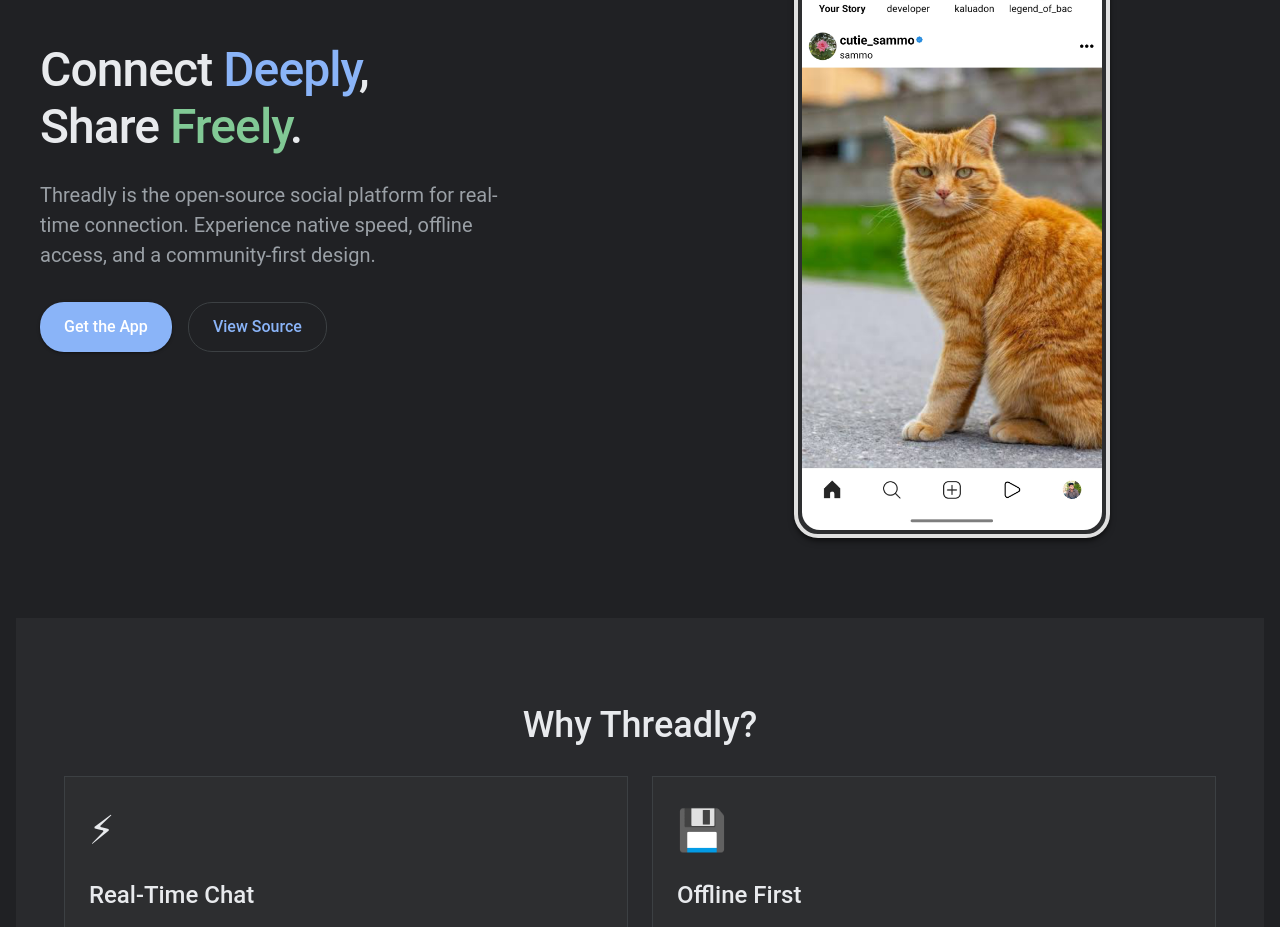
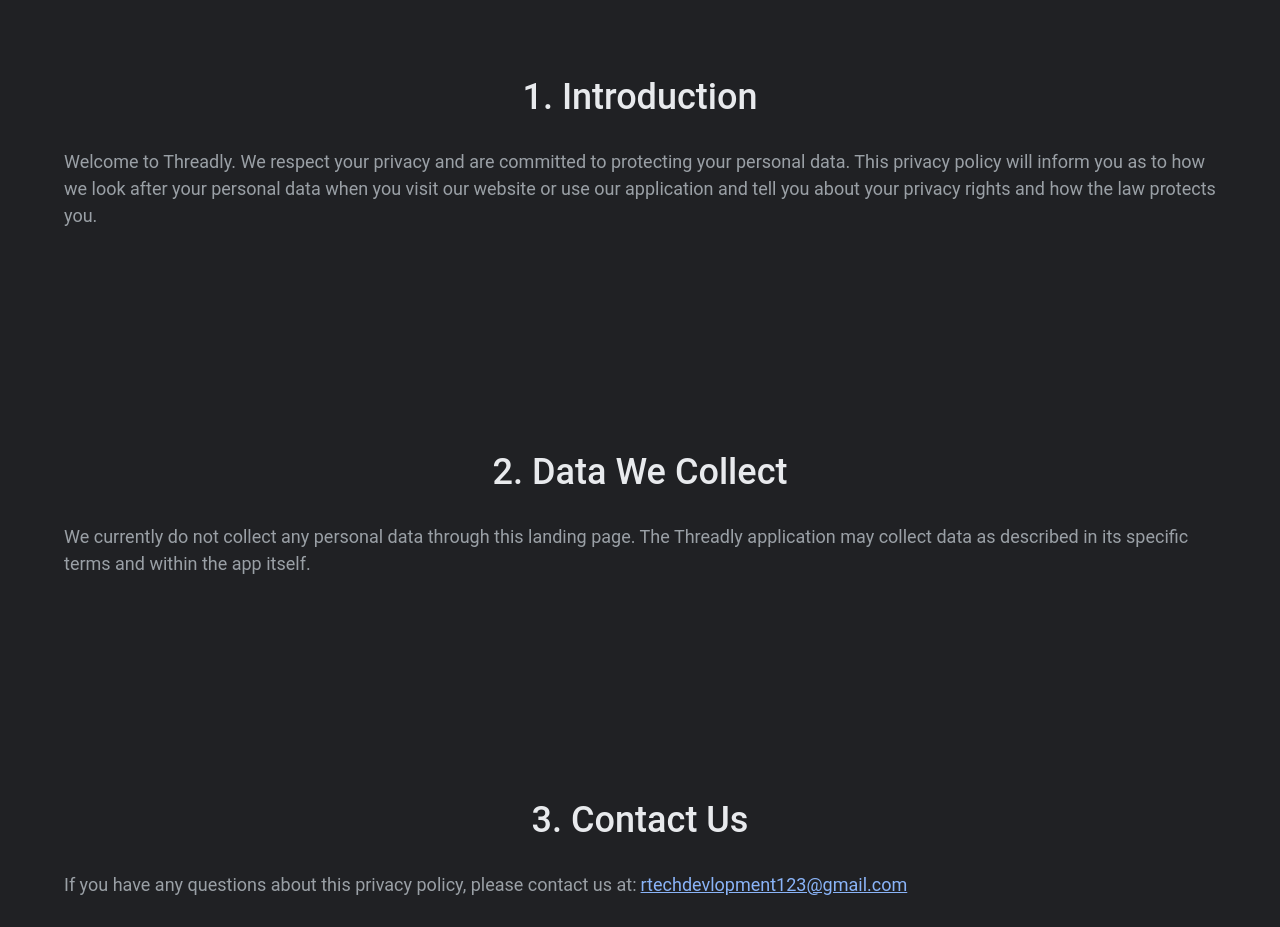
Before and after one commit to rashidekbal/threadly_launch_website, a React (Vite) app: page /privacy in a window 1280 px wide. Shown: the part 265-1192 px from the top of the page. Built offline with nearby package versions, Linux system fonts and the light colour scheme.

Commit message:
fix alignment of hero section buttons

```diff
--- a/package.json
+++ b/package.json
@@ -11,7 +11,8 @@
   },
   "dependencies": {
     "react": "^19.2.0",
-    "react-dom": "^19.2.0"
+    "react-dom": "^19.2.0",
+    "react-router-dom": "^7.13.0"
   },
   "devDependencies": {
     "@eslint/js": "^9.39.1",
--- a/src/App.jsx
+++ b/src/App.jsx
@@ -1,29 +1,26 @@
 import React from "react";
+import { BrowserRouter as Router, Routes, Route } from "react-router-dom";
 import Navbar from "./components/Navbar";
-import Hero from "./components/Hero";
-import Features from "./components/Features";
-import OpenSource from "./components/OpenSource";
-import TechStack from "./components/TechStack";
-import FAQ from "./components/FAQ";
-import Developer from "./components/Developer";
-import Donation from "./components/Donation";
 import Footer from "./components/Footer";
+import Home from "./pages/Home";
+import Privacy from "./pages/Privacy";
+import Terms from "./pages/Terms";
 
 function App() {
   return (
+    <Router>
       <div className="App">
         <Navbar />
         <main>
-        <Hero />
-        <Features />
-        <TechStack />
-        <OpenSource />
-        <FAQ />
-        <Developer />
-        <Donation />
+          <Routes>
+            <Route path="/" element={<Home />} />
+            <Route path="/privacy" element={<Privacy />} />
+            <Route path="/terms" element={<Terms />} />
+          </Routes>
         </main>
         <Footer />
       </div>
+    </Router>
   );
 }
 
--- a/src/components/Footer.jsx
+++ b/src/components/Footer.jsx
@@ -1,4 +1,4 @@
-import React from "react";
+import { Link } from "react-router-dom";
 
 const Footer = () => {
   return (
@@ -22,20 +22,20 @@
             marginBottom: "24px",
           }}
         >
-          <a
-            href="#"
+          <Link
+            to="/privacy"
             style={{ color: "var(--text-secondary)", textDecoration: "none" }}
           >
             Privacy
-          </a>
-          <a
-            href="#"
+          </Link>
+          <Link
+            to="/terms"
             style={{ color: "var(--text-secondary)", textDecoration: "none" }}
           >
             Terms
-          </a>
+          </Link>
           <a
-            href="#"
+            href="mailto:rtechdevlopment123@gmail.com"
             style={{ color: "var(--text-secondary)", textDecoration: "none" }}
           >
             Contact
--- a/src/components/Hero.jsx
+++ b/src/components/Hero.jsx
@@ -19,14 +19,7 @@
           Threadly is the open-source social platform for real-time connection.
           Experience native speed, offline access, and a community-first design.
         </p>
-        <div
-          style={{
-            display: "flex",
-            gap: "16px",
-            marginTop: "32px",
-            justifyContent: "inherit",
-          }}
-        >
+        <div className="hero-buttons">
           <a
             href="https://github.com/rashidekbal/threadly/releases"
             className="btn btn-primary"
--- a/src/components/Navbar.jsx
+++ b/src/components/Navbar.jsx
@@ -1,9 +1,12 @@
 import React, { useState, useEffect } from "react";
+import { useNavigate, useLocation, Link } from "react-router-dom";
 import ThemeToggle from "./ThemeToggle";
 
 const Navbar = () => {
   const [scrolled, setScrolled] = useState(false);
   const [isOpen, setIsOpen] = useState(false);
+  const navigate = useNavigate();
+  const location = useLocation();
 
   useEffect(() => {
     const handleScroll = () => {
@@ -13,11 +16,22 @@
     return () => window.removeEventListener("scroll", handleScroll);
   }, []);
 
-  const scrollToSection = (id) => {
-    const element = document.getElementById(id);
-    if (element) {
-      element.scrollIntoView({ behavior: "smooth" });
+  const handleNavigation = (id) => {
+    if (location.pathname !== "/") {
+      navigate("/");
+      setTimeout(() => {
+        const element = document.getElementById(id);
+        if (element) {
+          element.scrollIntoView({ behavior: "smooth" });
+        }
+      }, 100);
+    } else {
+      const element = document.getElementById(id);
+      if (element) {
+        element.scrollIntoView({ behavior: "smooth" });
+      }
     }
+    setIsOpen(false);
   };
 
   return (
@@ -49,7 +63,9 @@
           color: "var(--primary-color)",
         }}
       >
-        <span>Threadly</span>
+        <Link to="/" style={{ textDecoration: "none", color: "inherit" }}>
+          <span>Threadly</span>
+        </Link>
       </div>
 
       <div className="desktop-menu">
@@ -57,7 +73,7 @@
           <button
             key={item}
             onClick={() =>
-              scrollToSection(item.toLowerCase().replace(" ", "-"))
+              handleNavigation(item.toLowerCase().replace(" ", "-"))
             }
             style={{
               background: "none",
--- a/src/index.css
+++ b/src/index.css
@@ -193,6 +193,12 @@
   min-height: 80vh;
 }
 
+.hero-buttons {
+  display: flex;
+  gap: 16px;
+  margin-top: 32px;
+}
+
 /* Mobile Navbar */
 .mobile-menu-btn {
   display: none;
@@ -227,6 +233,10 @@
   .hero-image {
     order: 2;
     display: flex;
+    justify-content: center;
+  }
+
+  .hero-buttons {
     justify-content: center;
   }
 
--- /dev/null
+++ b/src/pages/Home.jsx
@@ -0,0 +1,24 @@
+import React from "react";
+import Hero from "../components/Hero";
+import Features from "../components/Features";
+import OpenSource from "../components/OpenSource";
+import TechStack from "../components/TechStack";
+import FAQ from "../components/FAQ";
+import Developer from "../components/Developer";
+import Donation from "../components/Donation";
+
+const Home = () => {
+  return (
+    <>
+      <Hero />
+      <Features />
+      <TechStack />
+      <OpenSource />
+      <FAQ />
+      <Developer />
+      <Donation />
+    </>
+  );
+};
+
+export default Home;
--- /dev/null
+++ b/src/pages/Privacy.jsx
@@ -0,0 +1,46 @@
+import React from "react";
+
+const Privacy = () => {
+  return (
+    <div className="container" style={{ padding: "120px 24px 80px" }}>
+      <h1>Privacy Policy</h1>
+      <p>Last updated: {new Date().toLocaleDateString()}</p>
+
+      <section style={{ marginTop: "32px" }}>
+        <h2>1. Introduction</h2>
+        <p>
+          Welcome to Threadly. We respect your privacy and are committed to
+          protecting your personal data. This privacy policy will inform you as
+          to how we look after your personal data when you visit our website or
+          use our application and tell you about your privacy rights and how the
+          law protects you.
+        </p>
+      </section>
+
+      <section style={{ marginTop: "32px" }}>
+        <h2>2. Data We Collect</h2>
+        <p>
+          We currently do not collect any personal data through this landing
+          page. The Threadly application may collect data as described in its
+          specific terms and within the app itself.
+        </p>
+      </section>
+
+      <section style={{ marginTop: "32px" }}>
+        <h2>3. Contact Us</h2>
+        <p>
+          If you have any questions about this privacy policy, please contact us
+          at:
+          <a
+            href="mailto:rtechdevlopment123@gmail.com"
+            style={{ color: "var(--primary-color)", marginLeft: "4px" }}
+          >
+            rtechdevlopment123@gmail.com
+          </a>
+        </p>
+      </section>
+    </div>
+  );
+};
+
+export default Privacy;
--- /dev/null
+++ b/src/pages/Terms.jsx
@@ -0,0 +1,41 @@
+import React from "react";
+
+const Terms = () => {
+  return (
+    <div className="container" style={{ padding: "120px 24px 80px" }}>
+      <h1>Terms of Service</h1>
+      <p>Last updated: {new Date().toLocaleDateString()}</p>
+
+      <section style={{ marginTop: "32px" }}>
+        <h2>1. Acceptance of Terms</h2>
+        <p>
+          By accessing and using Threadly, you accept and agree to be bound by
+          the terms and provision of this agreement.
+        </p>
+      </section>
+
+      <section style={{ marginTop: "32px" }}>
+        <h2>2. Use License</h2>
+        <p>
+          Threadly is an open-source project. You are free to view the source
+          code and contribute as per the license specified in our GitHub
+          repository.
+        </p>
+      </section>
+
+      <section style={{ marginTop: "32px" }}>
+        <h2>3. Disclaimer</h2>
+        <p>
+          The materials on Threadly's website and application are provided on an
+          'as is' basis. Threadly makes no warranties, expressed or implied, and
+          hereby disclaims and negates all other warranties including, without
+          limitation, implied warranties or conditions of merchantability,
+          fitness for a particular purpose, or non-infringement of intellectual
+          property or other violation of rights.
+        </p>
+      </section>
+    </div>
+  );
+};
+
+export default Terms;
```
Also changed, not shown: 1 other file (tests, documents, lock files or other folders). Lines whose indentation alone changed are shown as unchanged.
